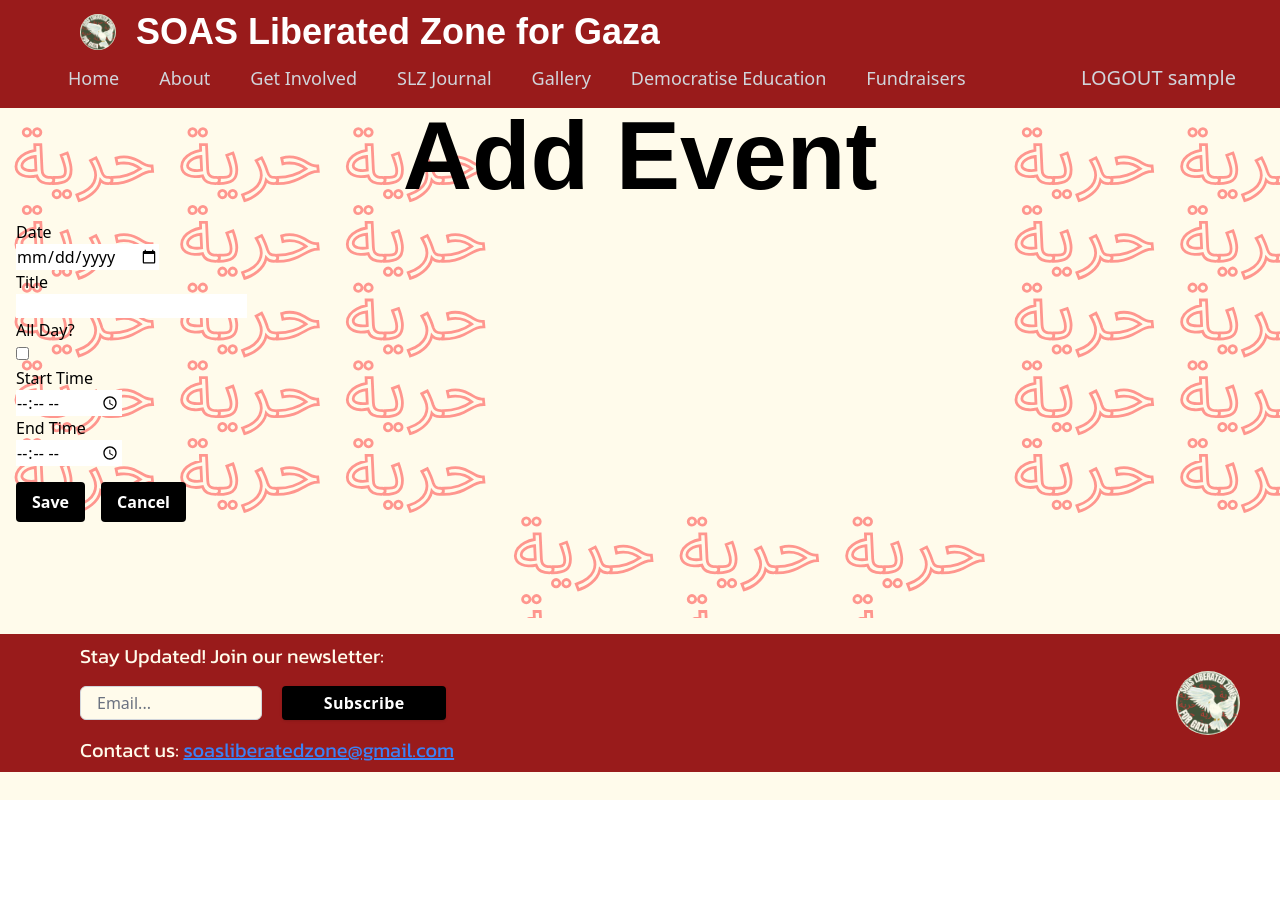
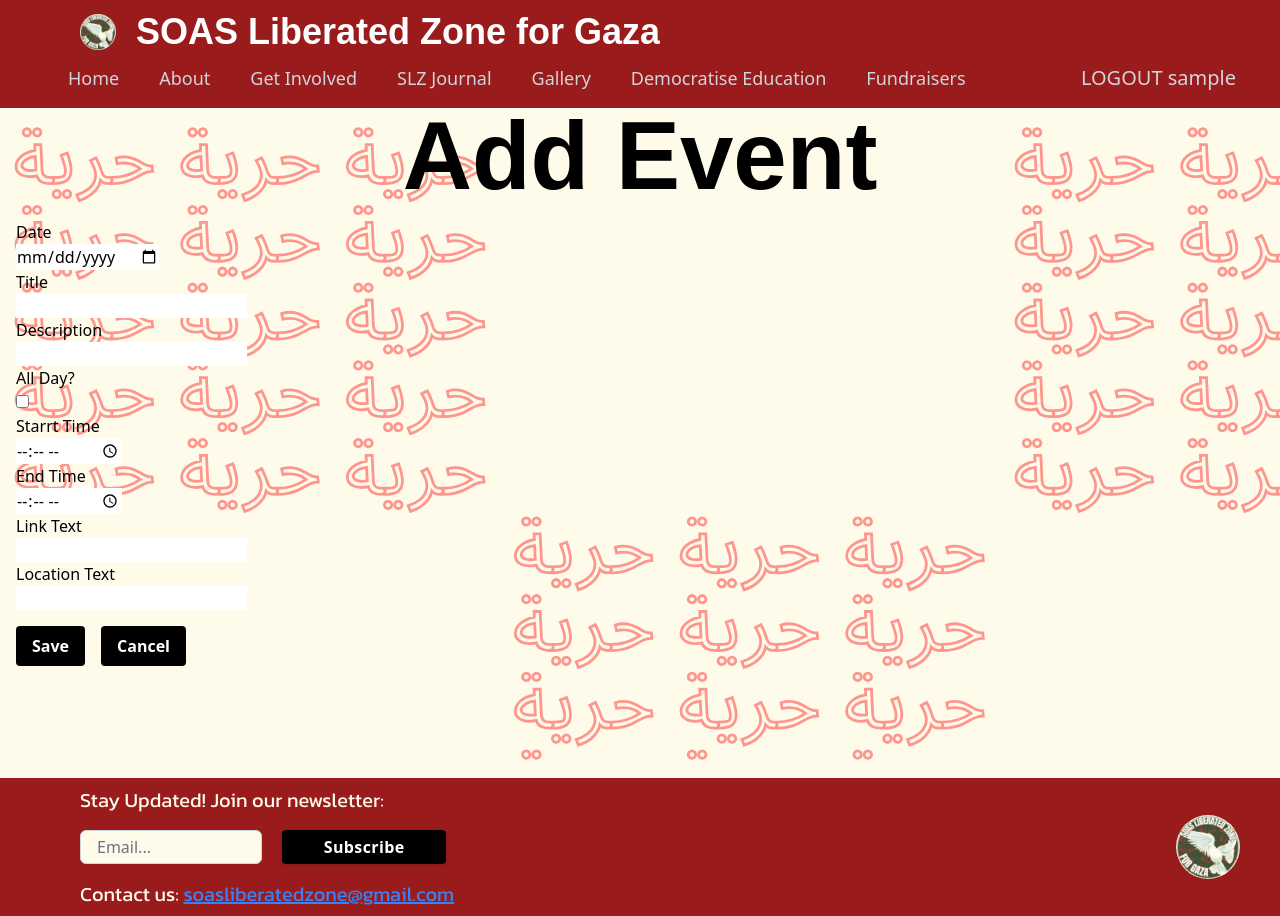
Before and after one commit to adilkhan49/soas-liberated-zone, a React (Vite) app in the folder frontend/: page /calendar/create in a window 1280 px wide. Before the commit the page ends 800 px from the top, so only its background shows below. Built offline with nearby package versions, Linux system fonts and the light colour scheme; sample sign-in values are in the browser's storage; a web font is replaced by a local one.

Commit message:
frontend changes for calendar link and location

```diff
--- a/frontend/src/components/Gallery.jsx
+++ b/frontend/src/components/Gallery.jsx
@@ -59,7 +59,7 @@ function GalleryListing ({images}) {
     const [carouselOpen, setCarouselOpen] = useState(false)
     const [selectedImage, setSelectedImage] = useState(0)
     const [currentPage, setCurrentPage] = useState(1);
-    const [postsPerPage] = useState(21);
+    const [postsPerPage] = useState(7);
 
     const openImg = (id) => {
         setSelectedImage(id);
--- a/frontend/src/components/createEvent.jsx
+++ b/frontend/src/components/createEvent.jsx
@@ -8,11 +8,15 @@ function Editor(props) {
 
 
     const [title, set_title] = useState(null);
+    const [description, set_description] = useState(null);
     const [start_date, set_start_date] = useState(null);
     const [start_time, set_start_time] = useState(null);
     const [end_date, set_end_date] = useState(null);
     const [end_time, set_end_time] = useState(null);
     const [allDay, set_allDay] = useState(false);
+    const [link_text, set_link_text] = useState(null);
+    const [link_url, set_link_url] = useState(null);
+    const [location_text, set_location_text] = useState(null);
 
     let { authTokens } = useContext(AuthContext)
 
@@ -28,10 +32,14 @@ function Editor(props) {
             },
             body: JSON.stringify({
               title: title,
+              description: description,
               start_date: start_date,
               start_time: start_time,
               end_time: end_time,
               allDay: allDay,
+              link_text: link_text,
+              link_url: link_url,
+              location_text: location_text,
             }),
           });
 
@@ -68,6 +76,14 @@ function Editor(props) {
               />
             </div>
             <div>
+              <label class="block">Description</label>
+              <input
+                  type="text"
+                  value={description}
+                  onChange={(e) => set_description(e.target.value)}
+              />
+            </div>
+            <div>
               <label class="block">All Day?</label>
               <input
                   type="checkbox"
@@ -78,7 +94,7 @@ function Editor(props) {
             </div>
             {!allDay && (
               <div>
-                <label class="block">Start Time</label>
+                <label class="block">Starrt Time</label>
                 <input
                     type="time"
                     value={start_time}
@@ -97,6 +113,35 @@ function Editor(props) {
               </div>
             )
             }
+            <div>
+              <label class="block">Link Text</label>
+              <input
+                  type="text"
+                  value={link_text}
+                  onChange={(e) => set_link_text(e.target.value)}
+                  required
+              />
+            </div>
+            { link_text &&
+              <div>
+                <label class="block">Link URL</label>
+                <input
+                    type="text"
+                    value={link_url}
+                    onChange={(e) => set_link_url(e.target.value)}
+                    required
+                />
+              </div>
+            }
+            <div>
+              <label class="block">Location Text</label>
+              <input
+                  type="text"
+                  value={location_text}
+                  onChange={(e) => set_location_text(e.target.value)}
+                  required
+              />
+            </div>
         </form>
 
       <div class='flex gap-x-4'>
--- a/frontend/src/components/upcoming_events.jsx
+++ b/frontend/src/components/upcoming_events.jsx
@@ -30,14 +30,25 @@ function UpcomingEvents({events}) {
 
                         <li class="list-none p-4 bg-amber-50 border-4 border-red-800 rounded-lg shadow-lg">
                             <div class="flex items-center flex-1 mb-4 sm:mb-0">
-                                <div class="bg-red-800 rounded-xl p-4 text-center mr-4">
+                                <div class={e.start_time ? "bg-red-800 rounded-xl p-4 text-center mr-4" : "bg-red-800 rounded-xl p-4 py-6 text-center mr-4" }>
                                     <div class="text-xs font-medium">{formatDate(e.start_date,{day: 'numeric', month:'short'}).toLocaleUpperCase()}
                                     </div>
                                     <div class={e.start_time ? "text-2xl font-semibold" : "hidden"}>{formatTime(e.start_time)}</div>
                                 </div>
-                                <div class="flex-1">
+                                <div class="flex flex-col flex-1">
                                     <div class="mb-2 font-semibold">{e.title}</div>
                                     <div class="text-sm">{e.description}</div>
+
+                                    { e.location_text &&
+                                        <div class="text-sm">{e.location_text}</div>
+                                    }
+
+                                    { (e.link_text && e.link_text ) &&
+                                        <a href = {e.link_url} target = "_blank" class="text-sm">{e.link_text}</a>
+                                    }
+
+
+
                                 </div>
                             </div>
                         </li>
```
